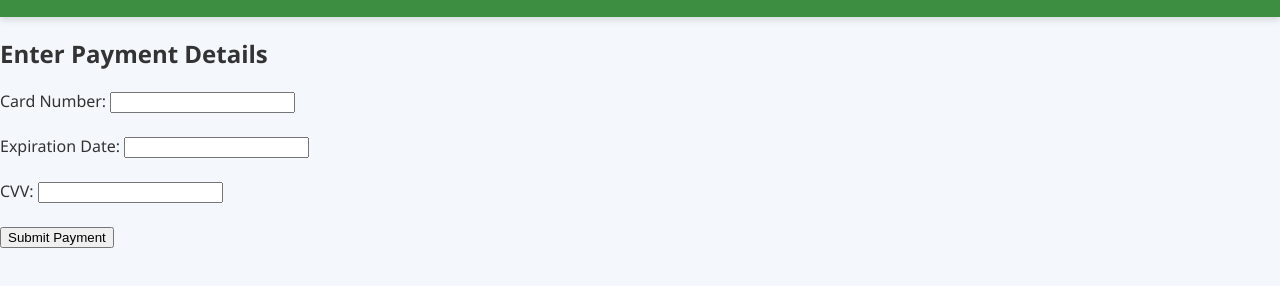
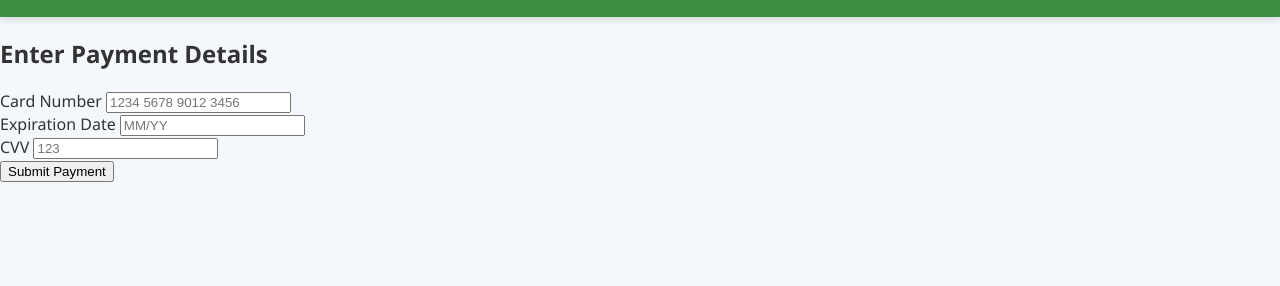
Before and after one commit to 01Prathamesh/sciastra-project, a plain HTML site: page frontend/payment.html in a window 1280 px wide. Shown: the part 78-364 px from the top of the page. Drawn offline with Linux system fonts and the light colour scheme.

Commit message:
Updated Payment.html : The structure of the content is manage properly.

```diff
--- a/frontend/payment.html
+++ b/frontend/payment.html
@@ -5,6 +5,7 @@
     <meta name="viewport" content="width=device-width, initial-scale=1.0">
     <title>Payment Page</title>
     <link rel="stylesheet" href="styles.css">
+    <link href="https://fonts.googleapis.com/css2?family=Roboto:wght@400;500;700&display=swap" rel="stylesheet">
 </head>
 <body>
     <header>
@@ -17,21 +18,27 @@
 
             <!-- Course details will be populated here -->
             <div id="course-details">
-                <!-- The course name, description, and price will be inserted here dynamically -->
+                <!-- Dynamic course details will appear here -->
             </div>
 
             <!-- Payment form -->
             <form id="paymentForm">
-                <label for="cardNumber">Card Number:</label>
-                <input type="text" id="cardNumber" required><br><br>
+                <div class="form-group">
+                    <label for="cardNumber">Card Number</label>
+                    <input type="text" id="cardNumber" placeholder="1234 5678 9012 3456" required>
+                </div>
 
-                <label for="expiryDate">Expiration Date:</label>
-                <input type="text" id="expiryDate" required><br><br>
+                <div class="form-group">
+                    <label for="expiryDate">Expiration Date</label>
+                    <input type="text" id="expiryDate" placeholder="MM/YY" required>
+                </div>
 
-                <label for="cvv">CVV:</label>
-                <input type="text" id="cvv" required><br><br>
+                <div class="form-group">
+                    <label for="cvv">CVV</label>
+                    <input type="text" id="cvv" placeholder="123" required>
+                </div>
 
-                <button type="submit">Submit Payment</button>
+                <button type="submit" class="submit-btn">Submit Payment</button>
             </form>
         </section>
     </main>
```
